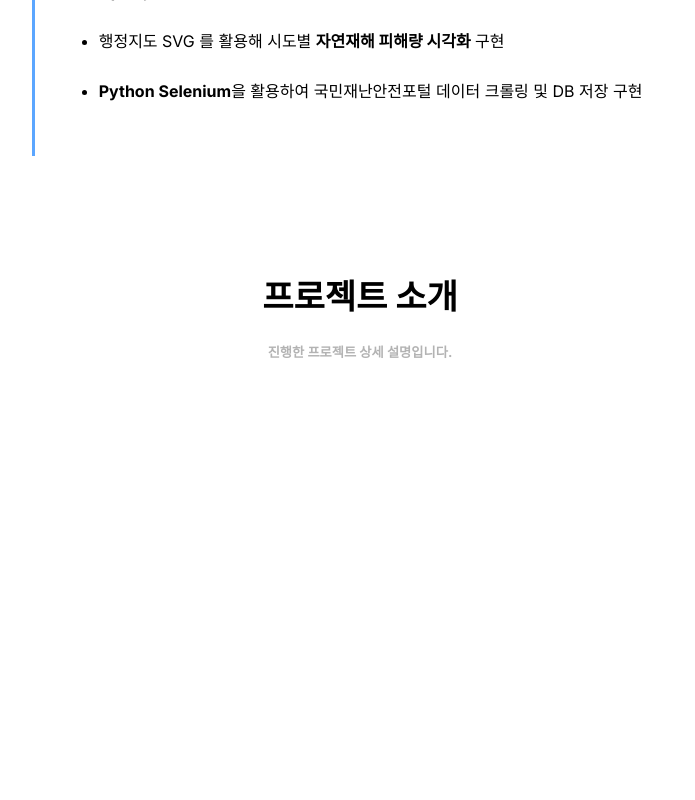
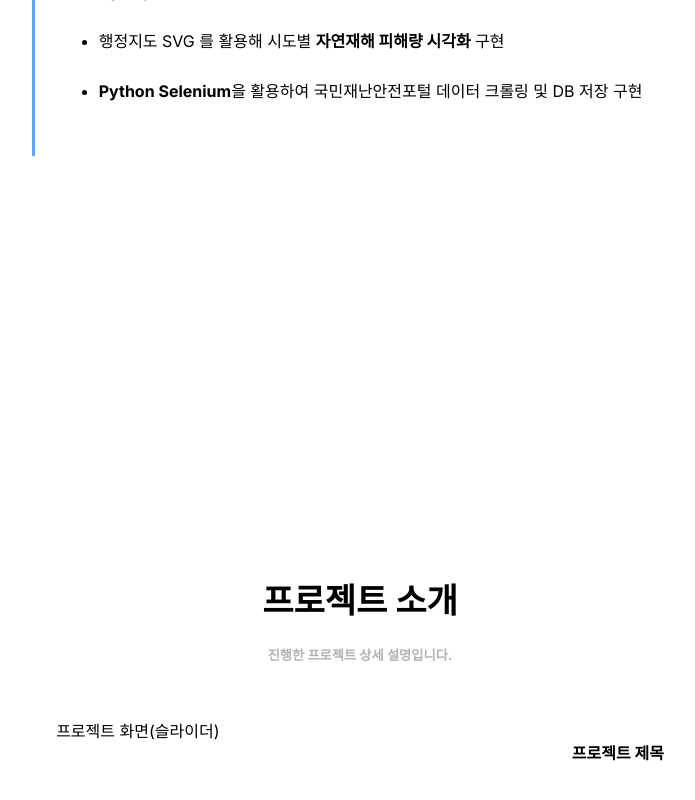
Before and after one commit to ehdrjs4502/nextjs-portfolio, a Next.js app: page / in a window 1280 px wide. Shown: the part 2821-3621 px from the top of the page, without its empty margins (280-975 px from the left). Before the commit the page ends 3236 px from the top, so only its background shows below. Built offline with nearby package versions, Linux system fonts and the light colour scheme.

Commit message:
프로젝티 상세 섹션 구현 중

```diff
--- a/src/app/_sections/ProjectDetailSection.tsx
+++ b/src/app/_sections/ProjectDetailSection.tsx
@@ -1,9 +1,20 @@
 import Title from "../_components/Title";
+import styles from "@/app/_styles/sections/ProjectDetailSection.module.css";
 
 export default function ProjectDetailSection() {
   return (
-    <div>
-      <Title title="프로젝트 소개" subTitle="진행한 프로젝트 상세 설명입니다." />
-    </div>
+    <section className={styles.section}>
+      <div>
+        <Title title="프로젝트 소개" subTitle="진행한 프로젝트 상세 설명입니다." />
+        <div className={styles.box}>
+          <div>
+            <span>프로젝트 화면(슬라이더)</span>
+          </div>
+          <div>
+            <h4>프로젝트 제목</h4>
+          </div>
+        </div>
+      </div>
+    </section>
   );
 }
--- /dev/null
+++ b/src/app/_styles/sections/ProjectDetailSection.module.css
@@ -0,0 +1,15 @@
+.section {
+    width: 100%;
+    height: 100%;
+    min-height: 800px;
+    display: flex;
+    justify-content: center;
+    align-items: center;
+    margin-bottom: 100px;
+}
+
+.box {
+    display: flex;
+    width: 960px;
+    justify-content: space-around;
+}
```
